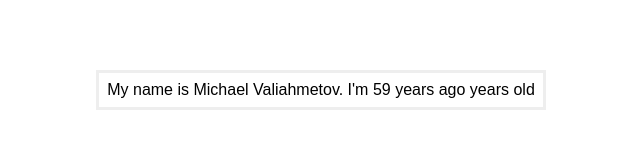
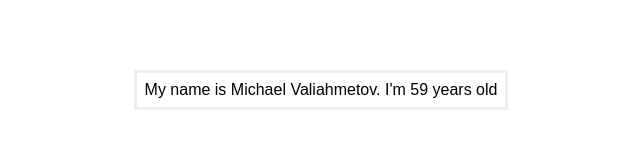
Before and after one commit to MVprogramm/react_component_greeting, a React app: page / in a window 1280 px wide. Shown: the part 318-466 px from the top of the page, without its empty margins (319-959 px from the left). Built offline with nearby package versions, Linux system fonts and the light colour scheme.

Commit message:
fixed slice

```diff
--- a/src/Greeting.jsx
+++ b/src/Greeting.jsx
@@ -6,7 +6,7 @@ function Greeting(props) {
   return (
     <div className="greeting">
       My name is {props.firstName} {props.lastName}. I'm{" "}
-      {moment(props.birthDate).fromNow()} years old
+      {moment(props.birthDate).fromNow().slice(0, 3)}years old
     </div>
   );
 }
```
